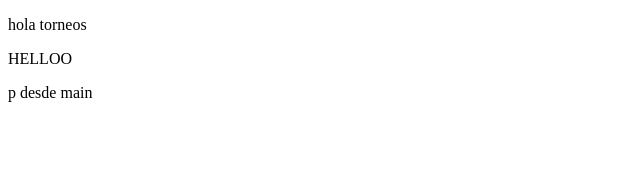
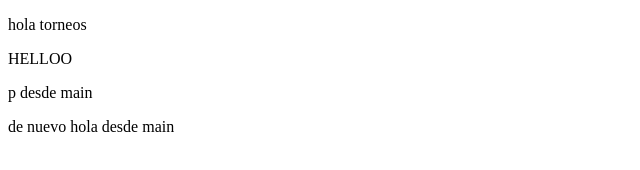
Before and after one commit to adrian-acosta/demo-html-github, a plain HTML site: page torneos.html in a window 1280 px wide. Shown: the whole page, without its empty margins (0-640 px from the left). Drawn offline with Linux system fonts and the light colour scheme.

Commit message:
actualizando torneos.html

```diff
--- a/torneos.html
+++ b/torneos.html
@@ -9,5 +9,6 @@
     <p>hola torneos    </p>
     <p>HELLOO</p>
     <p>p desde main</p>
+    <p>de nuevo hola desde main</p>
    </body>
 </html>
```
